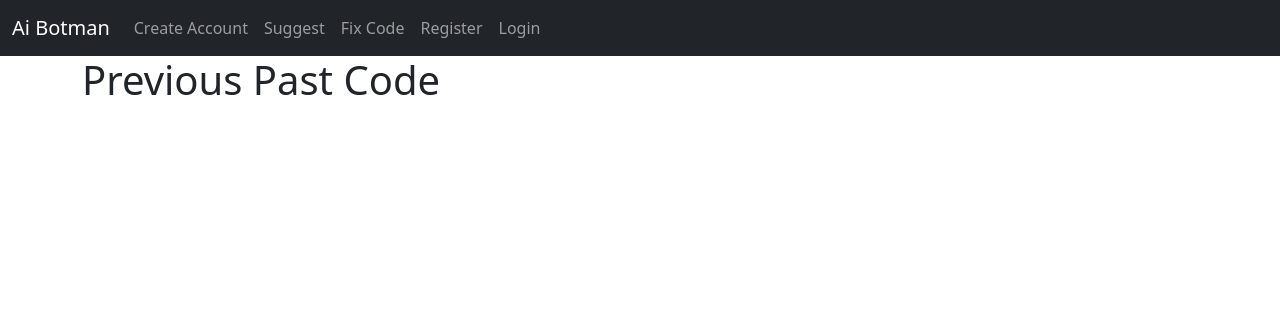
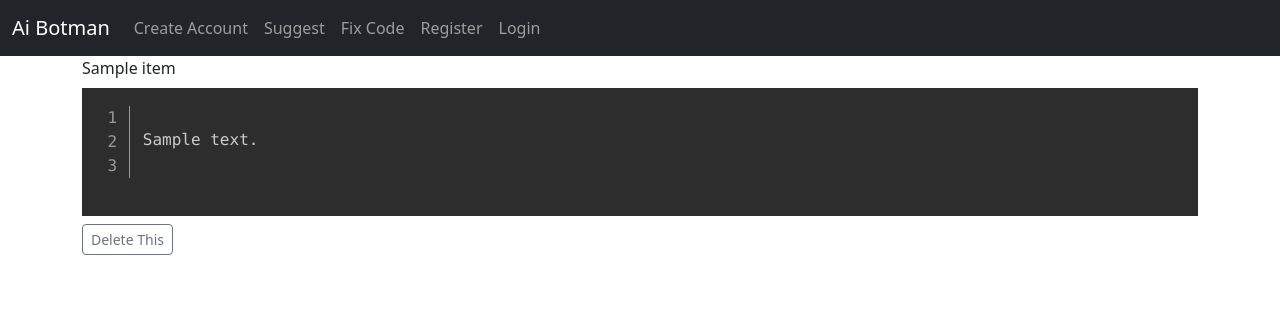
Before and after one commit to oderathegreat/ai-code-fixr, a Django app: template templates/pastquest.html in a window 1280 px wide. Shown: the top 326 px of the page. Run offline with Django 4.2, Linux system fonts and the light colour scheme; the template is opened without the code that fills it: most values are stand-ins (such as "Sample title", 1, 10 or a date in 2020); data that the repository does not hold is empty; some libraries are stand-ins or nearby versions.

Commit message:
delete past code logic

```diff
--- a/django_botgpt/urls.py
+++ b/django_botgpt/urls.py
@@ -24,5 +24,6 @@ urlpatterns = [
     path('login/', views.loginUser, name='login'),
     path('logout/', views.logoutUser, name='logout'),
     path('register/', views.registerUser, name='register'),
-    path('pastquest', views.pastquest, name='pastquest')
+    path('pastquest', views.pastquest, name='pastquest'),
+    path('delete_past/<Past_id>', views.delete_past, name='delete_past')
 ]
--- a/templates/pastquest.html
+++ b/templates/pastquest.html
@@ -1,10 +1,29 @@
-
 {% extends 'base.html' %}
-
 {% block content %}
 
+{% if user_code %}
+	{% for item in user_code %}
 
-    <h1>Previous Past Code</h1>
+{{ item.question }}<br/>
+
+<pre>
+<code class='line-numbers language-{{ item.language }}'>
+{{ item.code_answer }}
+
+</code>
+</pre>
+<a href="{% url 'delete_past' item.id %}" class='btn btn-outline-secondary btn-sm'>Delete This</a>
+
+
+<br/><br/><br/><br/>
+
+
+
+	{% endfor %}
+
+{% endif %}
+
+
 
 
 {% endblock %}
```
Also changed, not shown: django_botgpt/views.py (+7 -0 lines).
